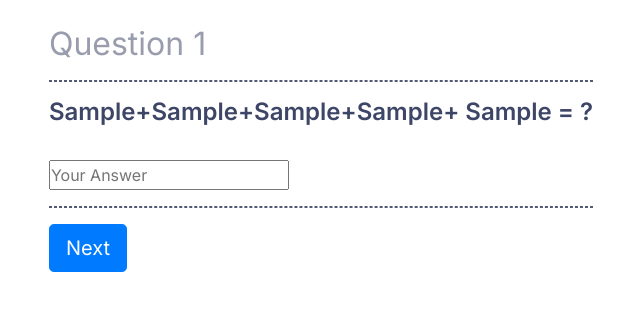
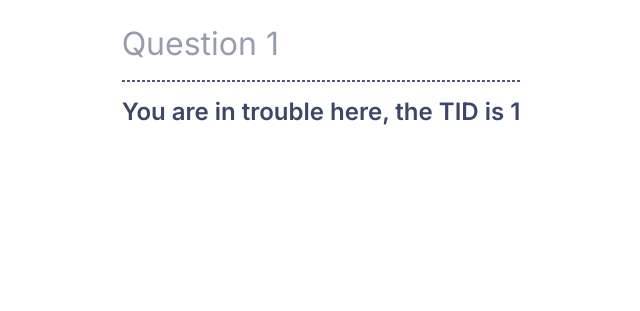
Before and after one commit to floydluo/GenderBiasExperimentApp, a Flask app: template app/templates/question.html in a window 1280 px wide. Shown: the part 45-356 px from the top of the page, without its empty margins (319-959 px from the left). Run offline with Flask 2, Linux system fonts and the light colour scheme; tables that the repository leaves empty hold one stand-in row (values such as "Sample post"); the template is opened without the code that fills it: values that come from a table or form of the project are taken from there, most other values are stand-ins (such as "Sample title", 1, 10 or a date in 2020); some libraries are stand-ins or nearby versions.

Commit message:
update models and routes

```diff
--- a/app/routes.py
+++ b/app/routes.py
@@ -5,11 +5,20 @@
 from app.models import User, Quiz, Task, AnswerRecord
 from app import db
 import random
-from datetime import datetime
+from datetime import date, datetime
 
 
-MAX_QID = 20
+MAX_QID = 5
 
+TID2TASKTYPE = {
+    1: 'Piece Rate',
+    2: 'Tournament',
+    3: 'Your Choice',
+    4: 'Look Back',
+}
+
+
+CLEARLIST = ['qid', 'tid', 'answer_record.id', 'user_id']
 
 @app.before_request
 def before_request():
@@ -23,10 +32,6 @@
         quiz = Quiz.query.filter_by(id=session['quiz.id']).first()
         g.quiz = quiz
 
-    g.current_task_type = None
-    if 'current_task_type' in session:
-        g.current_task_type = session.get('current_task_type', 1)
-
 
     g.task = None
     if 'task.id' in session:
@@ -34,10 +39,15 @@
         g.task = task
 
 
+    # qid is within a task
     g.qid = None
     if 'qid' in session:
         g.qid = session.get('qid', 1)
 
+    # tid is within a quiz
+    g.tid = None
+    if 'tid' in session:
+        g.tid = session.get('tid', 1)
 
 
 
@@ -50,6 +60,10 @@
 def login():
     form = LoginForm()
     if form.validate_on_submit():
+
+        for i in CLEARLIST:
+            if i in session: session.pop(i)
+
         user = User.query.filter_by(username=form.username.data).first()
         if user is None or not user.check_password(form.password.data):
             print(form.username.data)
@@ -64,12 +78,15 @@
         return redirect(next_page)
         # return redirect(url_for('home'))
     if g.user:
+        for i in CLEARLIST:
+            if i in session: session.pop(i)
         return redirect(url_for('home'))
     return render_template('login.html', form=form, title='Login')
 
 
 @app.route('/register', methods=['GET', 'POST'])
 def register():
+    print(session)
     form = RegistrationForm()
     if form.validate_on_submit():
         user = User(username=form.username.data, email=form.email.data) # fix the error.
@@ -77,6 +94,10 @@
         db.session.add(user)
         db.session.commit()
         session['user.id'] = user.id
+
+        for i in CLEARLIST:
+            if i in session: session.pop(i)
+
         return redirect(url_for('home'))
     if g.user:
         return redirect(url_for('home'))
@@ -96,11 +117,17 @@
     if g.task:
         session.pop('task.id', None)
         g.task = None
+
+
+    for i in CLEARLIST:
+        if i in session: session.pop(i)
+
     return redirect(url_for('home'))
 
 
 @app.route('/quiz', methods=['GET', 'POST'])
 def quiz():
+    print(session)
     if not g.user:
         return redirect(url_for('login'))
 
@@ -119,57 +146,181 @@
         # start it in the session.
         session['quiz.id'] = quiz.id
         g.quiz= quiz
+        flash('You start a new quiz [{}] now! TID is {}'.format(g.quiz.quiz_name, g.tid))
 
-        flash('You start a new quiz [{}] now!'.format(g.quiz.quiz_name))
+    # extract tid from session
+    if 'tid' not in session:
+        session['tid'] = 1
 
+    tid = session['tid'] # exist under a quiz
 
-
-
-    return render_template('quiz.html', title='Question {}'.format(g.quiz.quiz_name))
+    return render_template('quiz.html', title='Question {}'.format(g.quiz.quiz_name), tid = tid)
 
 
 @app.route('/task-start', methods=['GET', 'POST'])
 def task_start():
+    print(session)
     flash('You are starting a task now')
 
     # generate a quiz, and a quiz id
-    task_type = g.current_task_type
+    tid = session['tid']
+    task_type = TID2TASKTYPE[tid]
     task_name = 'Q{}T{}:u{}'.format(g.quiz.quiz_name, task_type, g.user.username)
-    task = Task(task_name = task_name, task_type = task_type, quiz = quiz)
+
+    dt = datetime.now()
+    task = Task(task_name = task_name, task_type = task_type, quiz = g.quiz, start_time = dt)
+
+    db.session.add(task)
+    db.session.commit()
+
     g.task = task
 
     session['task.id'] = task.id
-    session['question.id'] = 1 # start from 1
-
+    if session['tid'] in [1, 2]:
+        session['qid'] = 1
+    elif session['tid'] in [3, 4]:
+        session['qid'] = 0
+    else:
+        flash('Somehow, you are in trouble')
+    # print(session)
     return redirect(url_for('question'))
 
 
 @app.route('/task-end', methods=['GET', 'POST'])
 def task_end():
+    print(session)
+
+    dt = datetime.now()
     flash('Congrats! You current task is finished!')
-    # session['task.id'] +=1
-    # session['question.id'] = 1 # start from 1
+    task = g.task
+    task.end_time = dt
 
-    # clear current task and question information
-    # session['task.id'] = None
+    if session['tid'] in [1, 2]:
+        task.final_status = TID2TASKTYPE[session['tid']]
+
+    db.session.add(task)
+    db.session.commit()
+
     session.pop('task.id')
-    session.pop('question.id')
-    # g.task = None
-    # session['question.id'] = None
+    session.pop('answer_record.id')
 
+    if session['tid'] in [1, 2]:
+        session['qid'] = 1
+    elif session['tid'] in [3, 4]:
+        session['qid'] = 0
+    else:
+        flash('Somehow, you are in trouble')
 
+    session['tid'] = session['tid'] + 1
 
     return redirect(url_for('quiz'))
 
 
-@app.route('/question', methods=['GET', 'POST'])
-def question():
 
+@app.route('/task3-choice/<choice>', methods=['GET', 'POST'])
+def task3_choice(choice):
+    print(session)
 
     if not g.user:
         return redirect(url_for('login'))
 
     if not g.quiz:
+        flash('No such quiz')
+        return redirect(url_for('quiz'))
+
+    if not g.task:
+        flash('No such task')
+        return redirect(url_for('quiz'))
+
+    assert g.task.task_type == TID2TASKTYPE[3]
+    assert session['tid'] == 3
+    session['qid'] = 1
+
+    dt = datetime.now()
+
+    task = g.task
+    task.start_time = dt
+    if choice == 'choice1':
+        task.final_status = TID2TASKTYPE[1]
+    elif choice == 'choice2':
+        task.final_status = TID2TASKTYPE[2]
+
+
+    db.session.add(task)
+    db.session.commit()
+
+    # session.pop('quiz.id')
+    return redirect(url_for('question'))
+
+
+@app.route('/quiz-task-end/<choice>', methods=['GET', 'POST'])
+def quiz_task_end(choice):
+    print(session)
+
+    if not g.user:
+        return redirect(url_for('login'))
+
+    if not g.quiz:
+        flash('No such quiz')
+        return redirect(url_for('quiz'))
+
+    if not g.task:
+        flash('No such task')
+        return redirect(url_for('quiz'))
+
+    assert g.task.task_type == TID2TASKTYPE[4]
+    assert session['tid'] == 4
+
+    dt = datetime.now()
+
+    task = g.task
+    task.end_time = dt
+    if choice == 'choice1':
+        task.final_status = TID2TASKTYPE[1]
+    elif choice == 'choice2':
+        task.final_status = TID2TASKTYPE[2]
+
+    quiz = g.quiz
+    quiz.end_time = dt
+    quiz.finished = True
+
+    db.session.add(task)
+    db.session.add(quiz)
+    db.session.commit()
+
+    # session.pop('quiz.id')
+    return redirect(url_for('results'))
+
+
+@app.route('/results', methods=['GET', 'POST'])
+def results():
+    if not g.user:
+        return redirect(url_for('login'))
+
+    if not g.quiz:
+        flash('No such quiz')
+        return redirect(url_for('quiz'))
+
+    if not g.task:
+        flash('No such task')
+        return redirect(url_for('quiz'))
+
+    return render_template('results.html')
+
+
+@app.route('/question', methods=['GET', 'POST'])
+def question():
+    print(session)
+
+    if not g.user:
+        return redirect(url_for('login'))
+
+    if not g.quiz:
+        flash('No such quiz')
+        return redirect(url_for('quiz'))
+
+    if not g.task:
+        flash('No such task')
         return redirect(url_for('quiz'))
 
     # if not g.task: # TODO
@@ -181,10 +332,14 @@
     if 'qid' not in session:
         session['qid'] = 1
 
+    assert 'tid' in session
+    tid = session['tid']
+
 
     form = QuestionForm()
 
     flash('Output is {}, {}, {}'.format(form.validate_on_submit(), form.answer, type(form.answer.data)))
+
     if request.method == 'POST' and type(form.answer.data) == int:
         # answer_time
         answer_record_id = session['answer_record.id']
@@ -219,7 +374,7 @@
         # don't make it refresh.
         qid = session['qid'] # by default, it is zero.
 
-        if session['generate_new_question'] == True:
+        if session['generate_new_question'] == True or 'answer_record.id' not in session:
             # finish_current_question interpret it as the last question.
             a, b, c, d, e = [random.randint(10,99) for i in range(5)]
             # print(a, b, c, d, e)
@@ -238,10 +393,8 @@
             # answer_record.answer_time = datetime.now()
             a, b, c, d, e = answer_record.a, answer_record.b, answer_record.c, answer_record.d, answer_record.e
 
-
-
         return render_template('question.html',
                             form=form,
                             qid=qid,
-                            a=a, b=b, c=c, d=d, e=e,
+                            a=a, b=b, c=c, d=d, e=e, tid = tid,
                             title='Question {}'.format(qid))
--- a/app/templates/question.html
+++ b/app/templates/question.html
@@ -7,17 +7,31 @@
             <h2 class="qnum">Question {{qid}}</h2>
             <div class="dotted-spaced"></div>
             <hr>
+
+            {% if tid in [1, 2, 3] and qid >= 1 %}
                 <h4 class="ques-heading">{{a}}+{{b}}+{{c}}+{{d}}+ {{e}} <span>= ?</span> </h4>
                 <div class="options-div">
                     {{ form.answer(placeholder="Your Answer", class="list-unstyled") }}
                     {% for error in form.answer.errors %}
                     <span style="color:red;"> {{ error }} </span>
                     {% endfor %}
-
-
                 </div>
                 <hr>
                 <div>{{ form.submit(class="btn btn-primary btn-lg sub-btn") }}</div>
+            {% elif tid == 3 and qid == 0 %}
+                <h4 class="ques-heading">For this task, do you choose the payoff method</h4>
+                <div class="info2-div">
+                    <a class="mytype" href="{{ url_for('task3_choice', choice = 'choice1')}}">Method 1: Piece Rate</a>
+                    <a class="mytype" href="{{ url_for('task3_choice', choice = 'choice2')}}">Method 2: Tournament</a>
+            {% elif tid == 4 %}
+                <h4 class="ques-heading">For task 1, do you choose the payoff method</h4>
+                <div class="info2-div">
+                    <a class="mytype" href="{{ url_for('quiz_task_end', choice = 'choice1')}}">Method 1: Piece Rate</a>
+                    <a class="mytype" href="{{ url_for('quiz_task_end', choice = 'choice2')}}">Method 2: Tournament</a>
+                </div>
+            {% else %}
+                <h4 class="ques-heading">You are in trouble here, the TID is {{tid}}</h4>
+            {% endif %}
 
         </form>
         <!-- <span class="check-circle">
```
Also changed, not shown: app/models.py (+19 -0 lines), app/templates/quiz.html (+8 -12 lines), app/templates/results.html (added, +17 -0 lines). Lines whose indentation alone changed are shown as unchanged.
